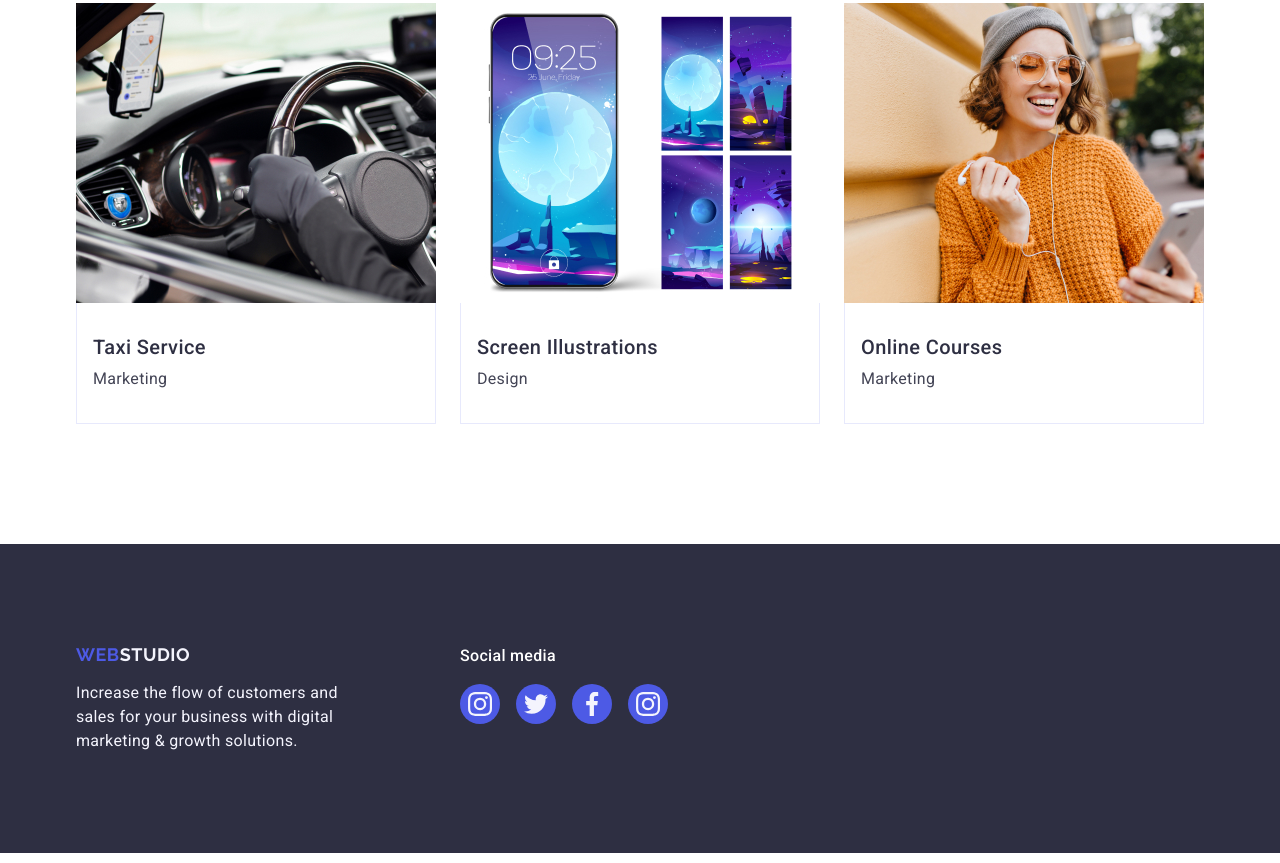
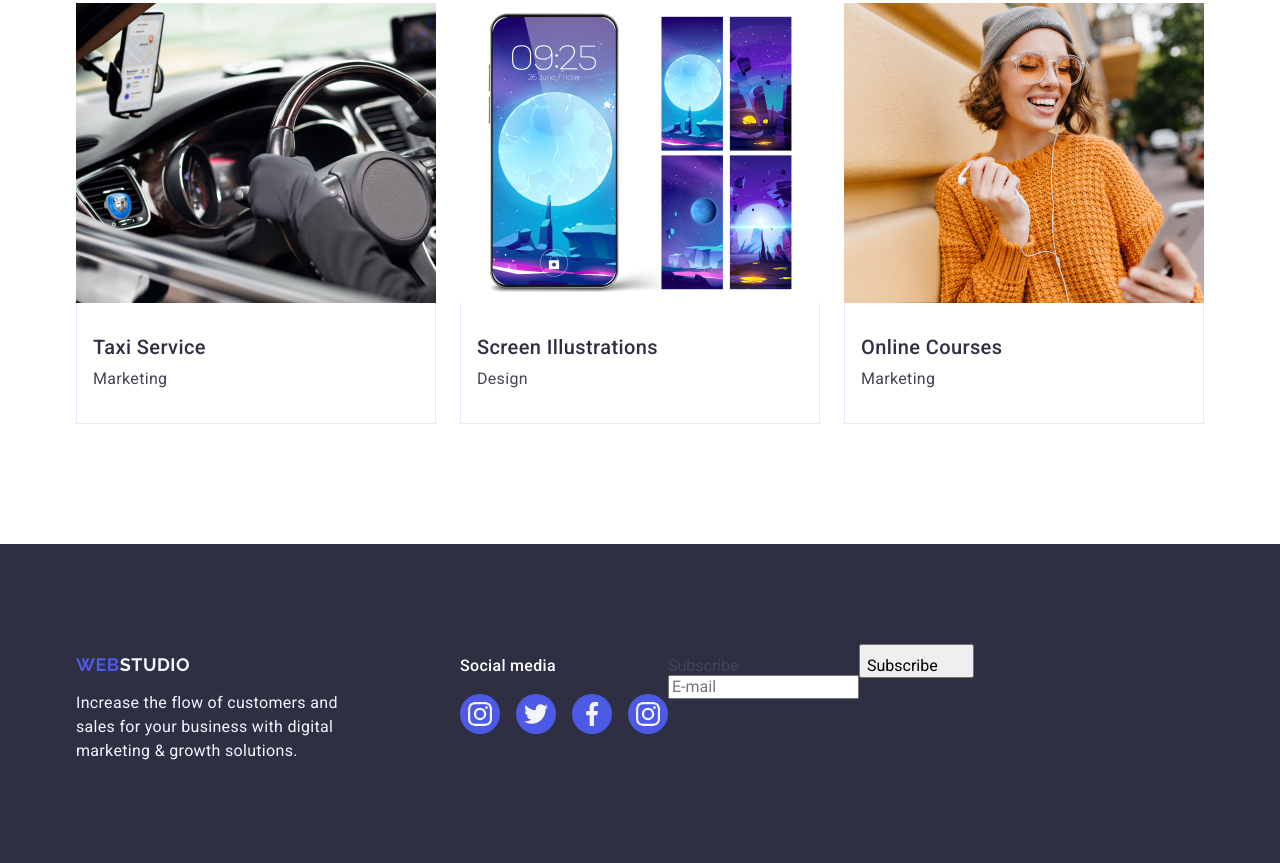
Before and after one commit to Galina-09/goit-markup-hw-05, a plain HTML site: page index.html in a window 1280 px wide. Shown: the part 2621-3484 px from the top of the page. Drawn offline with nearby package versions, Linux system fonts and the light colour scheme.

Commit message:
add subscribe on footer

```diff
--- a/index.html
+++ b/index.html
@@ -473,6 +473,16 @@
             </li>
           </ul>
         </div>
+        <div class="subscribe">
+          <p class="head-subscribe">Subscribe</p>
+          <input type="email" name="user-email" placeholder="E-mail" />
+        </div>
+        <div class="button-footer">
+          <button type="submit" class="button-subscribe">
+            Subscribe
+            <svg width="24" height="24" class="footer-icon"></svg>
+          </button>
+        </div>
       </div>
     </footer>
   </body>
```
